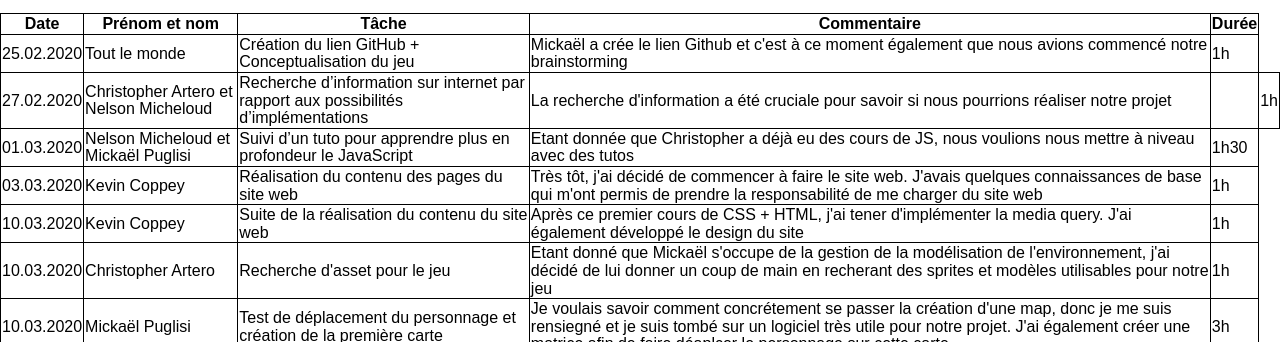
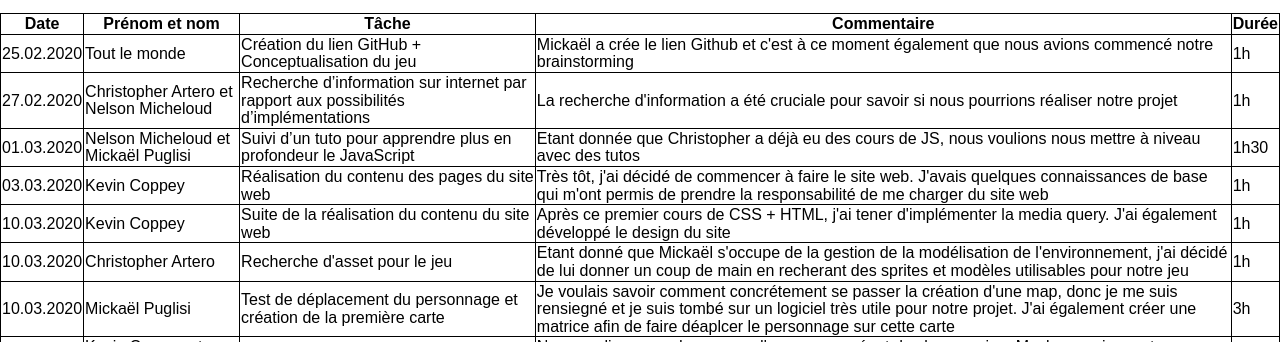
Before and after one commit to Mcpwko/GameRIA, a plain HTML site: page journal_de_bord_start.html in a window 1280 px wide. Shown: the part 382-724 px from the top of the page. Drawn offline with Linux system fonts and the light colour scheme.

Commit message:
Version finale de la première partie du projet

```diff
--- a/journal_de_bord_start.html
+++ b/journal_de_bord_start.html
@@ -52,7 +52,7 @@
             <td>27.02.2020</td>
             <td>Christopher Artero et Nelson Micheloud</td>
             <td>Recherche d’information sur internet par rapport aux possibilités d’implémentations</td>
-            <td>La recherche d'information a été cruciale pour savoir si nous pourrions réaliser notre projet<td>
+            <td>La recherche d'information a été cruciale pour savoir si nous pourrions réaliser notre projet</td>
             <td>1h</td>
         </tr>
 
```
